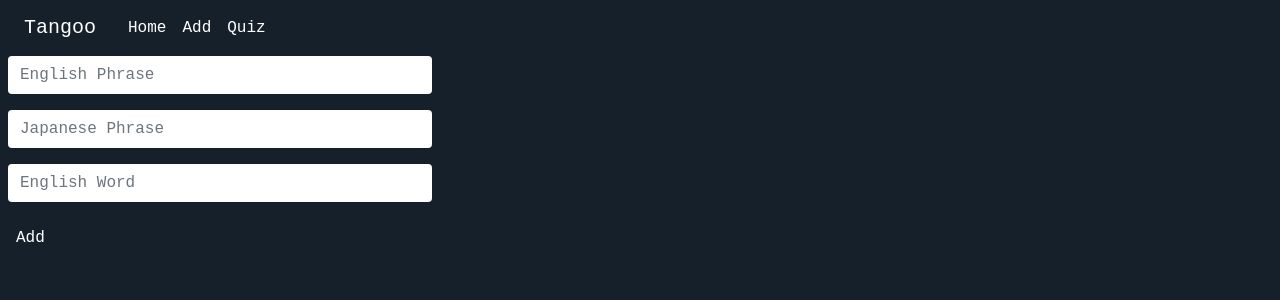
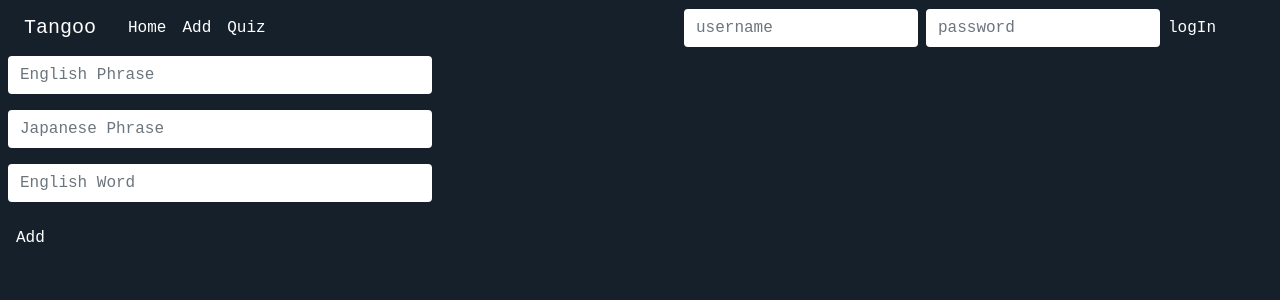
Before and after one commit to ri003074/Tangoo2, a Next.js app in the folder frontend/: page /add in a window 1280 px wide. Shown: the top 300 px of the page. Built offline with nearby package versions, Linux system fonts and the light colour scheme; no server answers.

Commit message:
add login function

```diff
--- a/frontend/components/AddComponent.tsx
+++ b/frontend/components/AddComponent.tsx
@@ -17,8 +17,15 @@
             word_en: english_word
         }
 
+        const token = localStorage.getItem('token')
+
         axios
-            .post("http://localhost:8000/api/", content)
+            .post("http://localhost:8000/api/", content, {
+                headers: {
+                    "Content-type": "application/json",
+                    Authorization: token,
+                },
+            })
             .then(function (response) {
                 console.log(response.data)
             })
--- a/frontend/components/StateProvider.tsx
+++ b/frontend/components/StateProvider.tsx
@@ -10,13 +10,19 @@
     }
 
     React.useEffect(() => {
+        let token = localStorage.getItem('token')
 
-        axios.get('http://localhost:8000/api/')
+        axios.get('http://localhost:8000/api/', {
+
+            headers: {
+                Authorization: token
+            },
+        })
             .then((response) => {
                 type Contents = typeof response.data;
 
                 let tmpData: Contents = []
-                let contents: Contents= []
+                let contents: Contents = []
                 let contentsCount: number = response.data.length
 
                 //Quiz用のデータを作成する。
--- a/frontend/components/layout.tsx
+++ b/frontend/components/layout.tsx
@@ -1,28 +1,110 @@
 import Link from 'next/link'
+import React from 'react'
+import NavLink from 'next/link'
 import { Navbar } from 'react-bootstrap'
 import { useDispatch } from 'react-redux'
 import { random } from '../store'
+import { useState } from 'react'
 import 'bootstrap/dist/css/bootstrap.min.css'
+import axios from 'axios'
 
 export default function Layout({ children }) {
     const dispatch = useDispatch()
+    const [userInfo, setUserInfo] = useState({ username: '', password: '' })
+    const [token, setToken] = useState("")
 
     const setRandom = () => {
         dispatch(random())
     }
 
+    React.useEffect(() => {
+        setToken(localStorage.getItem('token'))
+    });
+
+    const handleUserInfoChange = () => evt => {
+        console.log("change")
+        const value = evt.target.value
+        const name = evt.target.name
+        console.log(value)
+        console.log(name)
+        setUserInfo({ ...userInfo, [name]: value })
+    }
+
+    const logIn = () => {
+        console.log("login!")
+        console.log(userInfo)
+        axios.post(
+            `http://localhost:8000/api/v1/auth/token/login`,
+            userInfo, {
+        })
+            .then(res => {
+                console.log(res.data.auth_token);
+                localStorage.clear();
+                localStorage.setItem('token', "Token " + res.data.auth_token);
+                window.location.reload()
+            })
+    }
+
+    const logOut = () => {
+        localStorage.setItem("token", "");
+        window.location.reload();
+    }
+
     return (
-        <div>
-            <Navbar>
+        < div >
+
+            <nav className="navbar navbar-expand-lg">
                 <Navbar.Brand>
-                    <Link href="/" >Tangoo</Link>
+                    <Link href="/">Tangoo</Link>
                 </Navbar.Brand>
-                <Link href="/">Home</Link>
-                <Link href="/add">Add</Link>
-                <Link href="/quiz">Quiz</Link>
-                {/* <div className="btn" onClick={setRandom}>random</div> */}
-            </Navbar>
-            {children}
-        </div>
+                <button className="navbar-toggler" type="button" data-toggle="collapse" data-target="#navbarSupportedContent" aria-controls="navbarSupportedContent" aria-expanded="false" aria-label="Toggle navigation">
+                    <span className="navbar-toggler-icon"></span>
+                </button>
+
+                <div className="collapse navbar-collapse" id="navbarSupportedContent">
+                    <ul className="navbar-nav mr-auto">
+                        <li className="nav-item active">
+                            <Link href="/"><a className="nav-link">Home <span className="sr-only">(current)</span></a></Link>
+                        </li>
+                        <li className="nav-item">
+                            <Link href="/add"><a className="nav-link">Add</a></Link>
+                        </li>
+                        <li className="nav-item">
+                            <Link href="/quiz"><a className="nav-link">Quiz</a></Link>
+                        </li>
+                    </ul>
+
+                    {
+                        token ? (
+                            <div className="mr-5" onClick={() => logOut()}>logOut</div>
+                        ) : (
+                                <form className="form-inline">
+                                    <input
+                                        type="text"
+                                        className="form-control mr-sm-2"
+                                        placeholder="username"
+                                        style={{ border: 'none' }}
+                                        name="username"
+                                        value={userInfo.username}
+                                        onChange={handleUserInfoChange()}
+                                    />
+                                    <input
+                                        type="password"
+                                        className="form-control mr-sm-2"
+                                        placeholder="password"
+                                        style={{ border: 'none' }}
+                                        name="password"
+                                        value={userInfo.password}
+                                        onChange={handleUserInfoChange()}
+                                    />
+                                    <div className="mr-5" onClick={() => logIn()}>logIn</div>
+                                </form>
+
+                            )
+                    }
+                </div>
+            </nav >
+            { children}
+        </div >
     )
 }
```
